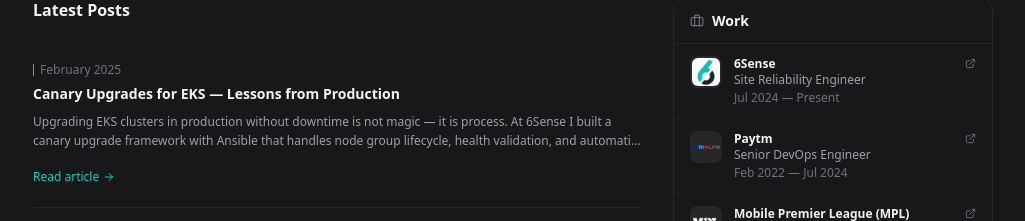
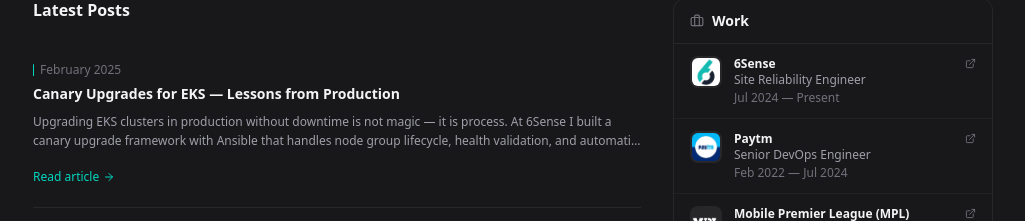
Before and after one commit to santosh311993/AI-learning-1, a React (Vite) app in the folder santosh-portfolio/: page / in a window 1280 px wide. Shown: the part 387-608 px from the top of the page, without its empty margins (127-1152 px from the left). Built offline with nearby package versions, Linux system fonts and the light colour scheme.

Commit message:
Replace Paytm logo with new image

```diff
--- a/santosh-portfolio/src/data/experience.js
+++ b/santosh-portfolio/src/data/experience.js
@@ -20,7 +20,7 @@
     company: 'Paytm',
     role: 'Senior DevOps Engineer',
     period: 'Feb 2022 — Jul 2024',
-    logo: '/paytm.png',
+    logo: '/paytm.jpeg',
     logoFallback: 'PT',
     url: 'https://paytm.com/',
     highlights: [
```
Also changed, not shown: santosh-portfolio/public/paytm.jpeg (added).
